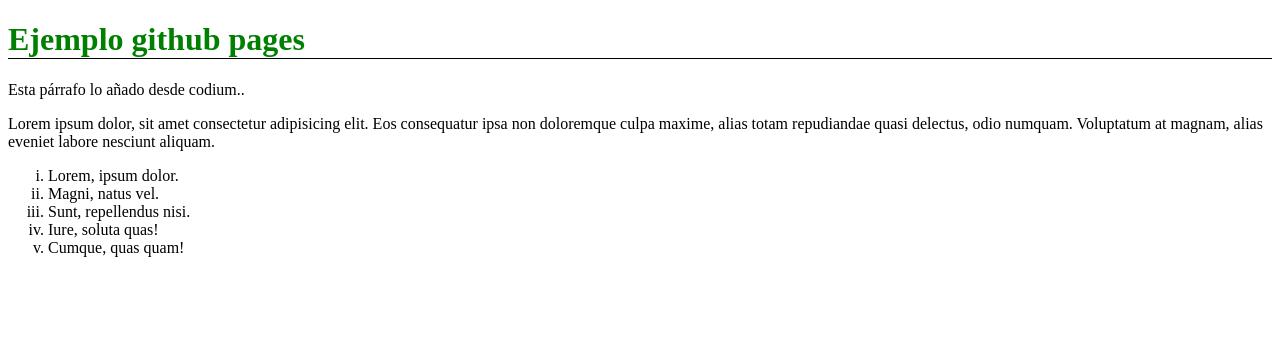
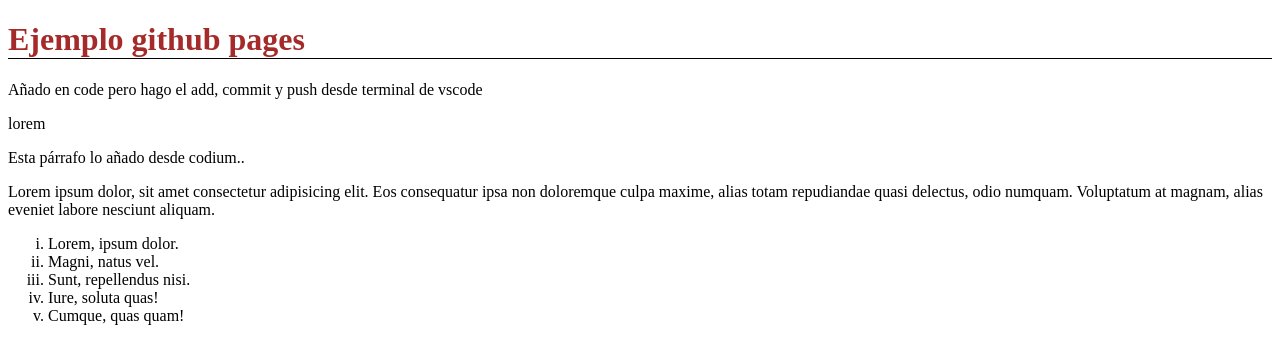
Before and after one commit to angoies/github-pages, a plain HTML site: page index.html in a window 1280 px wide. Drawn offline with Linux system fonts and the light colour scheme.

Commit message:
Testing: modificados color cabecera y descripcion en HTML

```diff
--- a/css/estilos.css
+++ b/css/estilos.css
@@ -1,5 +1,5 @@
 h1 {
-  color:green;
+  color: brown;
   border-bottom: 1px solid #000; /* anadido en codium */
 }
 
--- a/index.html
+++ b/index.html
@@ -10,6 +10,8 @@
 <body>
 
     <h1>Ejemplo github pages</h1>
+    <p>Añado en code pero hago el add, commit y push desde terminal de vscode</p>
+    <p>lorem</p>
     <p>Esta párrafo lo añado desde codium..</p>
     <p>Lorem ipsum dolor, sit amet consectetur adipisicing elit. Eos consequatur ipsa non doloremque culpa maxime, alias totam repudiandae quasi delectus, odio numquam. Voluptatum at magnam, alias eveniet labore nesciunt aliquam.</p>
 
```
